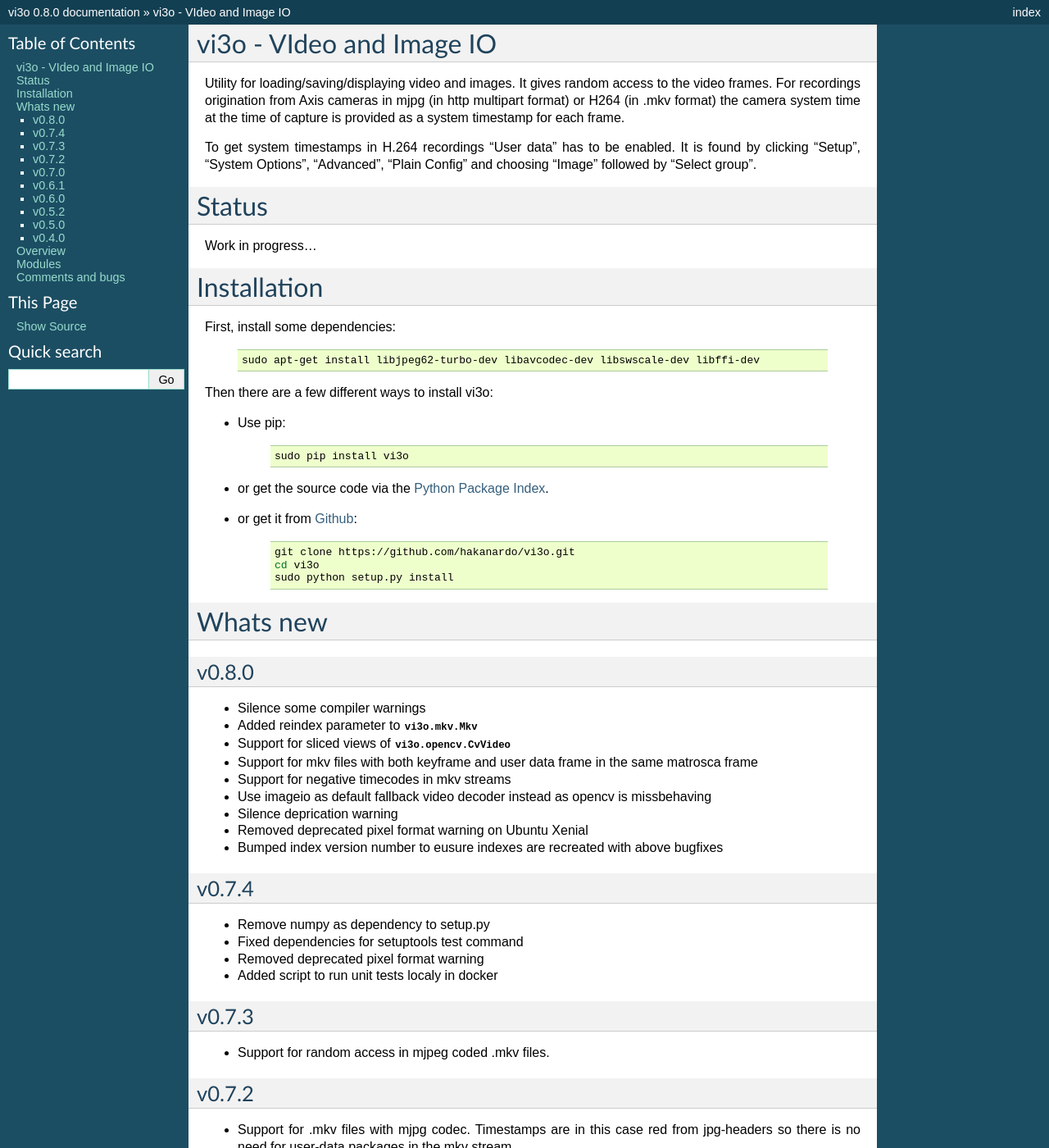
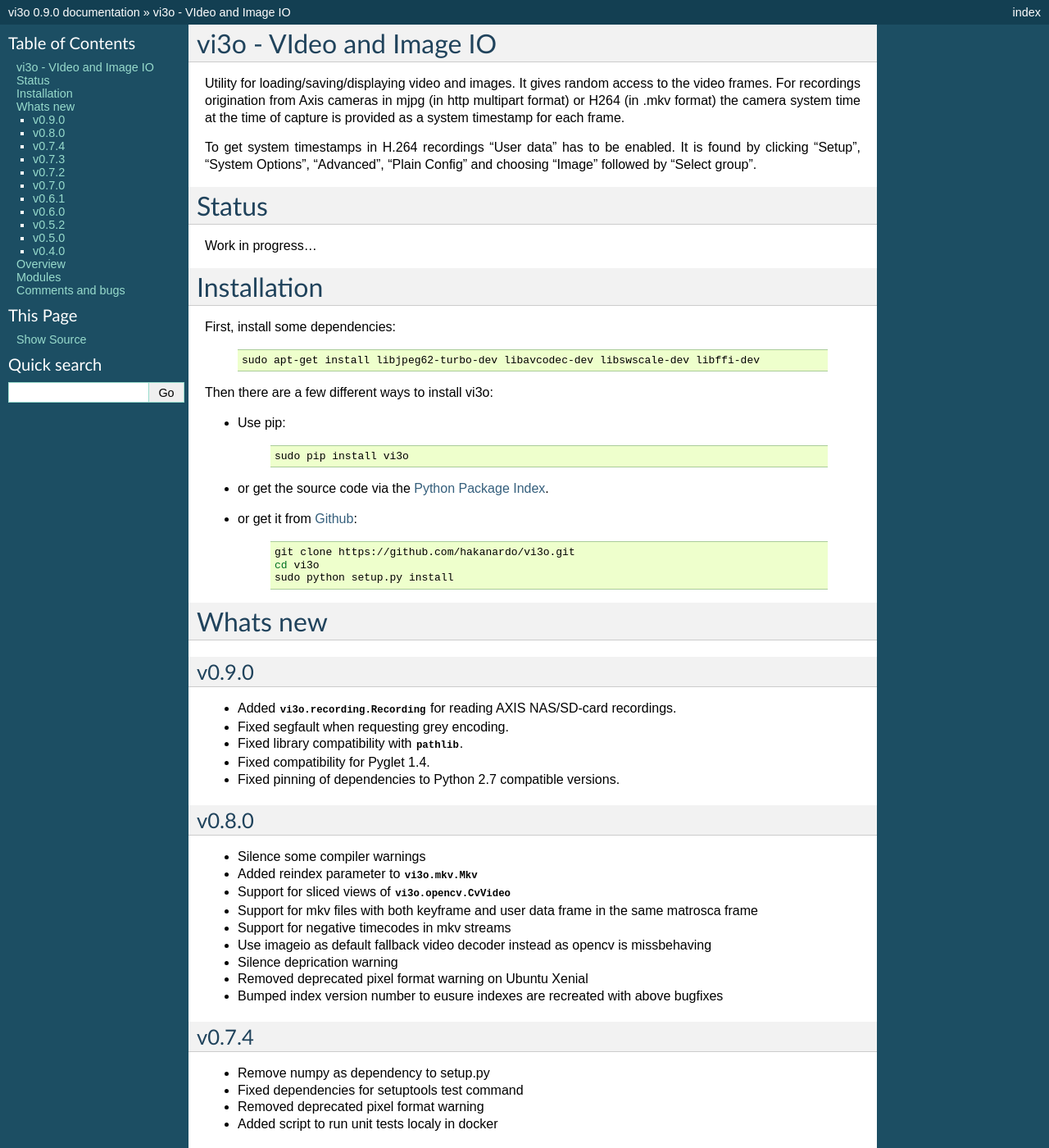
Before and after one commit to hakanardo/vi3o, a Sphinx documentation site: the page built from docs/index.rst, in a window 1280 px wide and 1400 px high. Shown: the whole window at 82% size. Built offline with Sphinx 7.4.7, drawn with Linux system fonts in a browser that asks for light colours; formulas are drawn with MathJax 3; some of the changed text lies outside the part shown.

Commit message:
Updates version and changelog
.. to reflect the most recent changes.

```diff
--- a/docs/index.rst
+++ b/docs/index.rst
@@ -49,6 +49,13 @@
 
 Whats new
 =========
+v0.9.0
+------
+* Added :py:class:`vi3o.recording.Recording` for reading AXIS NAS/SD-card recordings.
+* Fixed segfault when requesting grey encoding.
+* Fixed library compatibility with :mod:`pathlib`.
+* Fixed compatibility for Pyglet 1.4.
+* Fixed pinning of dependencies to Python 2.7 compatible versions.
 
 v0.8.0
 ------
@@ -235,6 +242,9 @@
 .. automodule:: vi3o.mjpg
    :members:
 
+.. automodule:: vi3o.recording
+   :members:
+
 .. automodule:: vi3o.image
    :members:
 
--- a/vi3o/version.py
+++ b/vi3o/version.py
@@ -1,2 +1,2 @@
-__version_info__ = (0, 8, 0)
+__version_info__ = (0, 9, 0)
 __version__ = '.'.join(str(i) for i in __version_info__)
```
